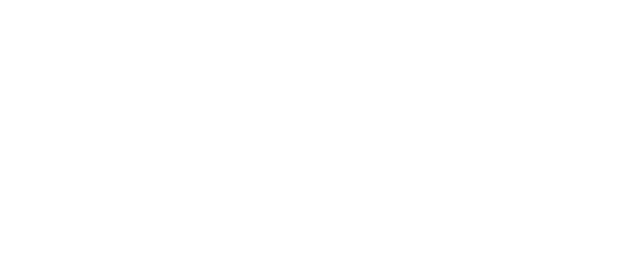
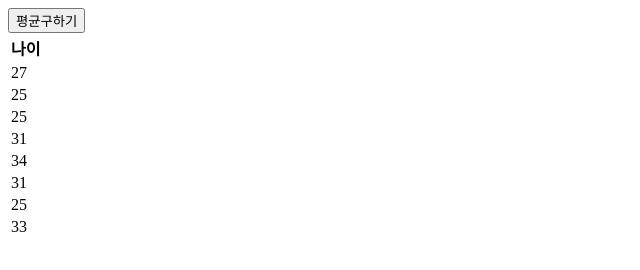
Before and after one commit to mayo516/likelion_work, a plain HTML site: page JS_1011/index.html in a window 1280 px wide. Shown: the whole page, without its empty margins (0-640 px from the left). Drawn offline with Linux system fonts and the light colour scheme.

Commit message:
6번문제풀기

```diff
--- /dev/null
+++ b/JS_1011/6.js
@@ -0,0 +1,105 @@
+let jsonData = [
+    {
+        "_id": "5e80777f673acf89c007ff91",
+        "age": 27,
+        "eyeColor": "green",
+        "name": "Angelina Chang",
+        "gender": "female",
+        "email": "angelinachang@kangle.com",
+        "phone": "+1 (938) 477-2821"
+    },
+    {
+        "_id": "5e80777feee717674b817fd2",
+        "age": 25,
+        "eyeColor": "green",
+        "name": "Deidre Cobb",
+        "gender": "female",
+        "email": "deidrecobb@kangle.com",
+        "phone": "+1 (938) 477-2824"
+    },
+    {
+        "_id": "5e80777fac368a4578dda85d",
+        "age": 25,
+        "eyeColor": "blue",
+        "name": "Jolene Franks",
+        "gender": "female",
+        "email": "jolenefranks@kangle.com",
+        "phone": "+1 (985) 536-3981"
+    },
+    {
+        "_id": "5e80777ff3717874cbc78e44",
+        "age": 31,
+        "eyeColor": "brown",
+        "name": "Waters Hardin",
+        "gender": "male",
+        "email": "watershardin@kangle.com",
+        "phone": "+1 (938) 559-2224"
+    },
+    {
+        "_id": "5e80777fe36842ea9e024fcd",
+        "age": 34,
+        "eyeColor": "green",
+        "name": "Jody Chaney",
+        "gender": "female",
+        "email": "jodychaney@kangle.com",
+        "phone": "+1 (878) 587-2602"
+    },
+    {
+        "_id": "5e80777fafd591f57344eb33",
+        "age": 31,
+        "eyeColor": "green",
+        "name": "Ortiz Maldonado",
+        "gender": "male",
+        "email": "ortizmaldonado@kangle.com",
+        "phone": "+1 (986) 509-2753"
+    },
+    {
+        "_id": "5e80777f20e48e9ada226862",
+        "age": 25,
+        "eyeColor": "brown",
+        "name": "Stacy Burris",
+        "gender": "female",
+        "email": "stacyburris@kangle.com",
+        "phone": "+1 (864) 577-3500"
+    },
+    {
+        "_id": "5e80777faf334f84a2c90595",
+        "age": 33,
+        "eyeColor": "brown",
+        "name": "Davenport Levy",
+        "gender": "male",
+        "email": "davenportlevy@kangle.com",
+        "phone": "+1 (990) 600-2700"
+    }
+]
+
+let result;
+let sum = 0;
+function tableMaker() {
+    let dataTable = [];
+
+
+    for (let data of jsonData) {
+        dataTable.push(`
+    <tr>
+        <td>${data.age}</td>
+    </tr>`);
+        sum = sum + data.age;
+
+    }
+    result = sum / (dataTable.length);
+
+    document.querySelector("#infoTable > tbody").innerHTML =
+        dataTable.join("");
+
+
+}
+
+tableMaker();
+
+function avg() {
+    document.querySelector("#infoTable > tbody").innerHTML = `
+    <tr>
+        <td>${result}</td>
+    </tr>`
+}
--- a/JS_1011/index.html
+++ b/JS_1011/index.html
@@ -9,8 +9,20 @@
 </head>
 
 <body>
+    <button onclick="avg()">평균구하기</button>
+    <table id="infoTable">
+        <thead>
+            <th>나이</th>
+        </thead>
+        <tbody>
 
-    <script src="src.js"></script>
+        </tbody>
+    </table>
+    <script src="6.js"></script>
+    <script>
+
+
+    </script>
 </body>
 
 </html>
```
Also changed, not shown: JS_1011/5.js (added, +9 -0 lines).
